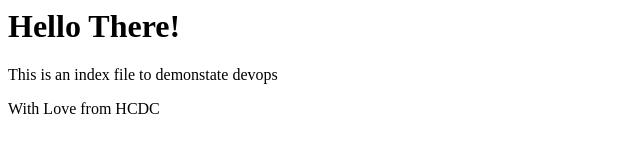
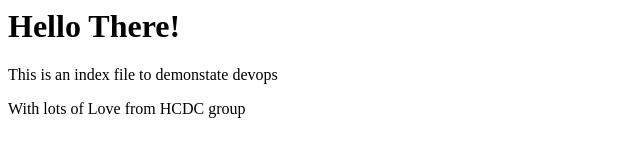
Before and after one commit to akshaykalyankar98/SampleWeb, a plain HTML site: page index.html in a window 1280 px wide. Shown: the whole page, without its empty margins (0-640 px from the left). Drawn offline with Linux system fonts and the light colour scheme.

Commit message:
Update index.html

```diff
--- a/index.html
+++ b/index.html
@@ -3,6 +3,6 @@
     <h1>Hello There!</h1>
 
     <p>This is an index file to demonstate devops</p>
-    <p>With Love from HCDC</p>
+    <p>With lots of Love from HCDC group</p>
   </body>
 </html>
```
